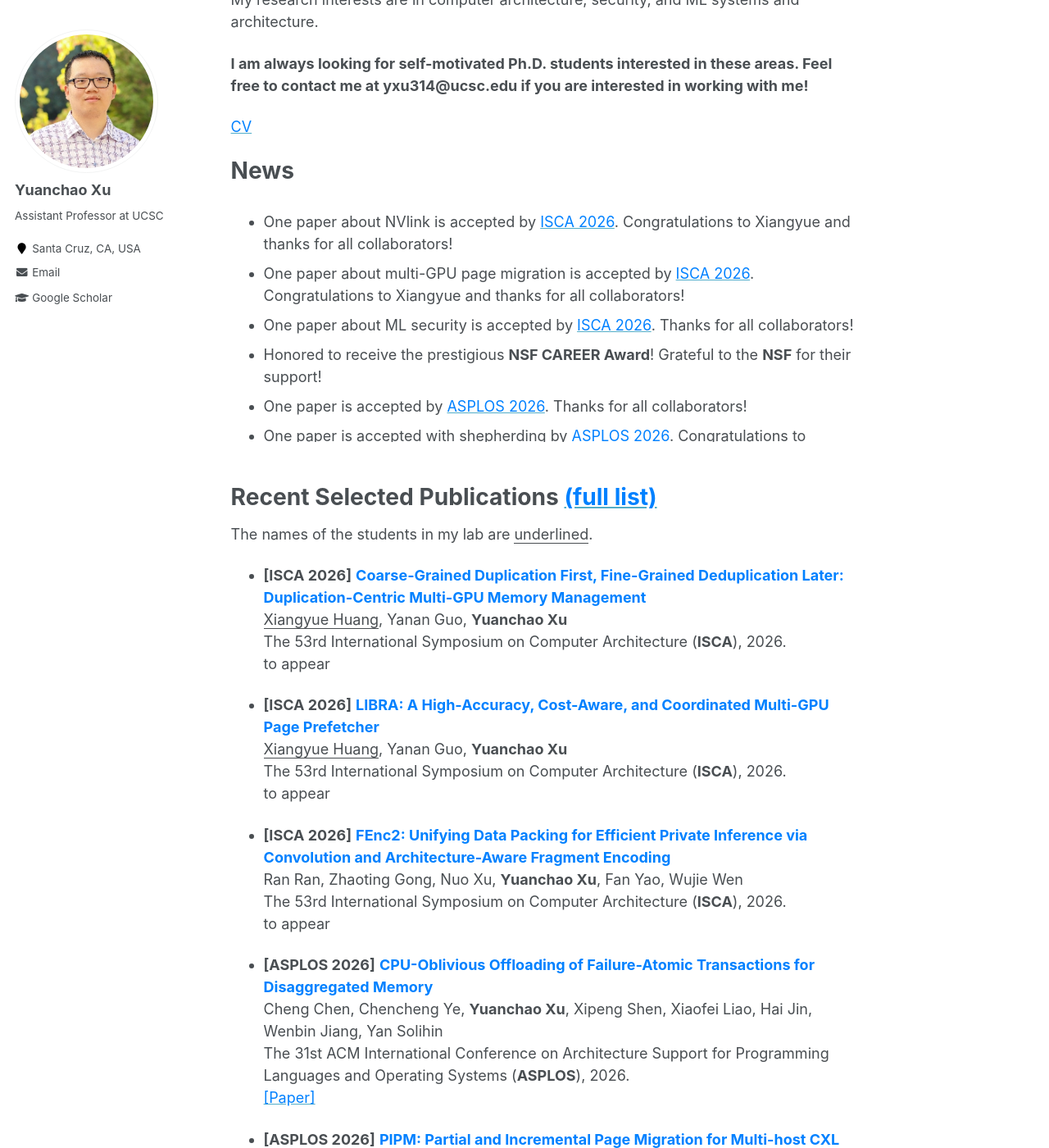
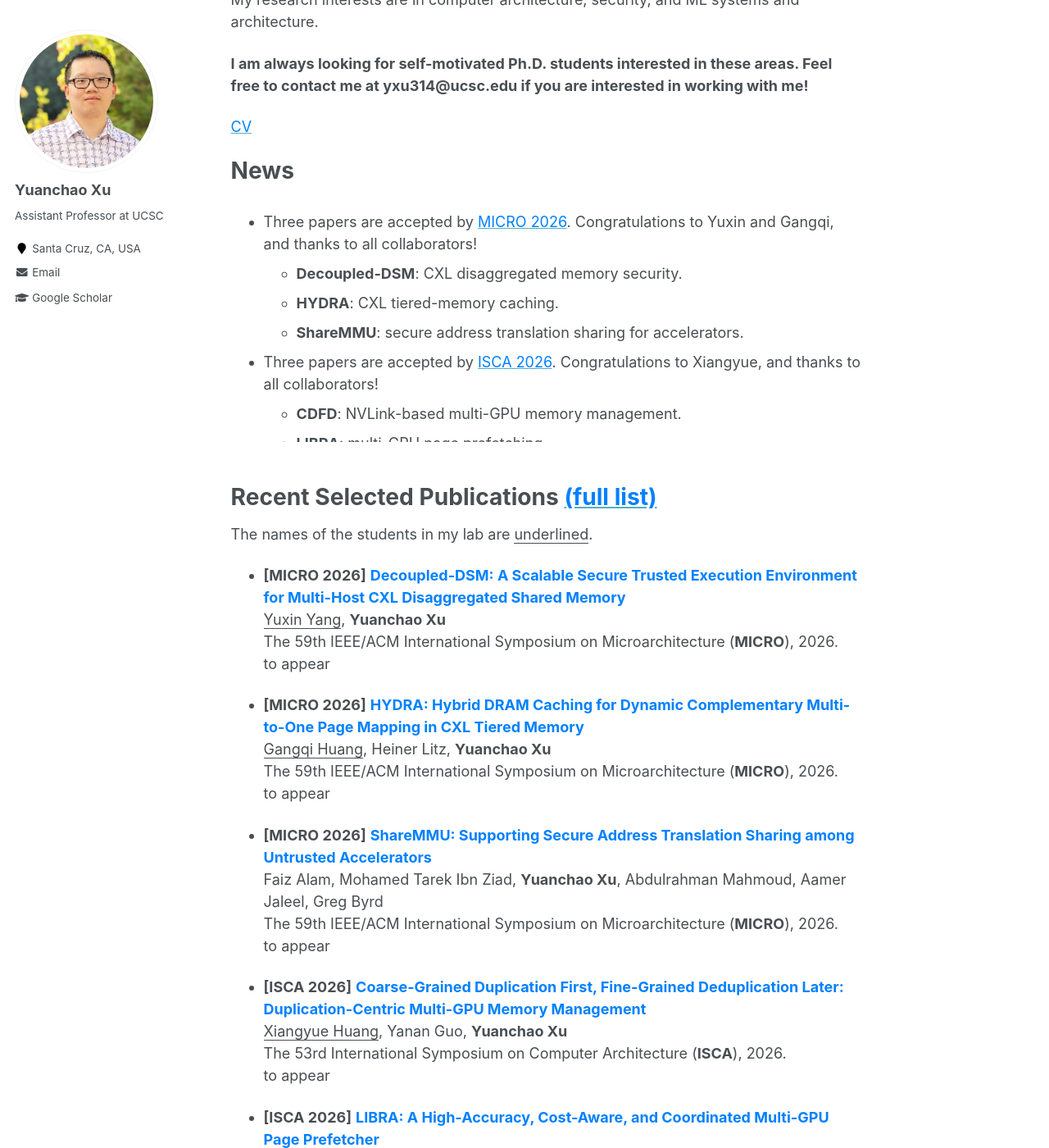
Before and after one commit to yuanchaoxu6/yuanchaoxu6.github.io, a Jekyll site: the page built from _pages/about.md, in a window 1280 px wide and 1400 px high, scrolled down 304 px. Shown: the whole window at 82% size. Built offline with Jekyll 4.4.1, drawn with Linux system fonts in a browser that asks for light colours.

Commit message:
update micro

```diff
--- a/_pages/about.md
+++ b/_pages/about.md
@@ -21,25 +21,49 @@ News
 =====
 
 <div markdown="1" style="width: 100%; height: 300px; overflow-y: scroll; margin: 0; padding: 0;">
-* One paper about NVlink is accepted by [<font color="#0081ff">ISCA 2026</font>](https://iscaconf.org/isca2026/). Congratulations to Xiangyue and thanks for all collaborators!
-* One paper about multi-GPU page migration is accepted by [<font color="#0081ff">ISCA 2026</font>](https://iscaconf.org/isca2026/). Congratulations to Xiangyue and thanks for all collaborators!
-* One paper about ML security is accepted by [<font color="#0081ff">ISCA 2026</font>](https://iscaconf.org/isca2026/). Thanks for all collaborators!
-* Honored to receive the prestigious **NSF CAREER Award**! Grateful to the **NSF** for their support! <br>
-* One paper is accepted by [<font color="#0081ff">ASPLOS 2026</font>](https://www.asplos-conference.org/asplos2026/). Thanks for all collaborators! <br>
-* One paper is accepted with shepherding by [<font color="#0081ff">ASPLOS 2026</font>](https://www.asplos-conference.org/asplos2026/). Congratulations to Gangqi! <br>
-* Two papers are accepted by [<font color="#0081ff">MICRO 2025</font>](https://microarch.org/micro58/). Congratulations to Chuanhan, Qizhong, and Xiangyue!
-* Our research about ML inference on serverless computing is accepted by [<font color="#0081ff">HPDC 2025</font>](https://hpdc.sci.utah.edu/2025/) <br>
-* Our research about ML inference on serverless computing is accepted by [<font color="#0081ff">SIGMETRICS 2025</font>](https://www.sigmetrics.org/sigmetrics2025/) <br>
-* Our research about disaggregated memory key-value stores is accepted by [<font color="#0081ff">VLDB 2025</font>](https://vldb.org/2025/). <br>
-Our research about system-on-chip security has been accepted by [<font color="#0081ff">DATE 2025</font>](https://www.date-conference.com/)
+
+* Three papers are accepted by [<font color="#0081ff">MICRO 2026</font>](https://www.microarch.org/micro59/). Congratulations to Yuxin and Gangqi, and thanks to all collaborators!
+  * **Decoupled-DSM**: CXL disaggregated memory security.
+  * **HYDRA**: CXL tiered-memory caching.
+  * **ShareMMU**: secure address translation sharing for accelerators.
+
+* Three papers are accepted by [<font color="#0081ff">ISCA 2026</font>](https://iscaconf.org/isca2026/). Congratulations to Xiangyue, and thanks to all collaborators!
+  * **CDFD**: NVLink-based multi-GPU memory management.
+  * **LIBRA**: multi-GPU page prefetching.
+  * **FEnc2**: efficient private inference.
+
+* Honored to receive the prestigious **NSF CAREER Award**! Grateful to the **NSF** for their support!
+
+* One paper is accepted by [<font color="#0081ff">ASPLOS 2026</font>](https://www.asplos-conference.org/asplos2026/). Thanks to all collaborators!
+
+* One paper is accepted by [<font color="#0081ff">ASPLOS 2026</font>](https://www.asplos-conference.org/asplos2026/) with shepherding. Congratulations to Gangqi, and thanks to all collaborators!
+
+* Two papers are accepted by [<font color="#0081ff">MICRO 2025</font>](https://microarch.org/micro58/). Congratulations to Chuanhan, Qizhong, and Xiangyue, and thanks to all collaborators!
+
+* Our research about ML inference on serverless computing is accepted by [<font color="#0081ff">HPDC 2025</font>](https://hpdc.sci.utah.edu/2025/).
+
+* Our research about ML inference on serverless computing is accepted by [<font color="#0081ff">SIGMETRICS 2025</font>](https://www.sigmetrics.org/sigmetrics2025/).
+
+* Our research about disaggregated-memory key-value stores is accepted by [<font color="#0081ff">VLDB 2025</font>](https://vldb.org/2025/).
+
+* Our research about system-on-chip security is accepted by [<font color="#0081ff">DATE 2025</font>](https://www.date-conference.com/).
+
 * Serving as the program committee for [<font color="#0081ff">ISCA 2025</font>](https://iscaconf.org/isca2025/).
-* Our research about ML inference on serverless computing has been accpeted by [<font color="#0081ff">HPDC 2024</font>](https://www.hpdc.org/2024/)
+
+* Our research about ML inference on serverless computing is accepted by [<font color="#0081ff">HPDC 2024</font>](https://www.hpdc.org/2024/).
+
 * Our research about system-on-chip security has been awarded by NSF. Thank you for your support, NSF!
+
 * Serving as the program committee for [<font color="#0081ff">MICRO 2024</font>](https://microarch.org/micro57/).
-* Received the 2024 [<font color="#0081ff">Outstanding Dissertation Award</font>](https://www.csc.ncsu.edu/academics/graduate/graduate_awards.php) from NCSU for my Ph.D. Thesis on "Data-Centric Architecture Support for Security".
+
+* Received the 2024 [<font color="#0081ff">Outstanding Dissertation Award</font>](https://www.csc.ncsu.edu/academics/graduate/graduate_awards.php) from NCSU for my Ph.D. thesis on "Data-Centric Architecture Support for Security".
+
 * Serving as the program committee for [<font color="#0081ff">ASPLOS 2025</font>](https://www.asplos-conference.org/asplos-2025-call-for-papers/).
-* Our research about trusted execution environments has been accepted by [<font color="#0081ff">HPCA 2024</font>](https://hpca-conf.org/2024/).
+
+* Our research about trusted execution environments is accepted by [<font color="#0081ff">HPCA 2024</font>](https://hpca-conf.org/2024/).
+
 * Serving as the Registration Chair for [<font color="#0081ff">ISCA 2023</font>](https://iscaconf.org/isca2023/). Please consider attending!
+
 </div>
 
 <br>
@@ -47,6 +71,21 @@ Our research about system-on-chip security has been accepted by [<font color="#0
 Recent Selected Publications [<font color="#0081ff">(full list)</font>](https://yuanchaoxu6.github.io/publications/)
 ======
 The names of the students in my lab are <ins>underlined</ins>.
+
+- **[MICRO 2026]** **<font color="#0081ff">Decoupled-DSM: A Scalable Secure Trusted Execution Environment for Multi-Host CXL Disaggregated Shared Memory</font>**
+  <ins>Yuxin Yang</ins>, **Yuanchao Xu**
+  The 59th IEEE/ACM International Symposium on Microarchitecture (**MICRO**), 2026.
+  to appear
+
+- **[MICRO 2026]** **<font color="#0081ff">HYDRA: Hybrid DRAM Caching for Dynamic Complementary Multi-to-One Page Mapping in CXL Tiered Memory</font>**
+  <ins>Gangqi Huang</ins>, Heiner Litz, **Yuanchao Xu**
+  The 59th IEEE/ACM International Symposium on Microarchitecture (**MICRO**), 2026.
+  to appear
+
+- **[MICRO 2026]** **<font color="#0081ff">ShareMMU: Supporting Secure Address Translation Sharing among Untrusted Accelerators</font>**
+  Faiz Alam, Mohamed Tarek Ibn Ziad, **Yuanchao Xu**, Abdulrahman Mahmoud, Aamer Jaleel, Greg Byrd
+  The 59th IEEE/ACM International Symposium on Microarchitecture (**MICRO**), 2026.
+  to appear
 
 - **[ISCA 2026]** **<font color="#0081ff">Coarse-Grained Duplication First, Fine-Grained Deduplication Later: Duplication-Centric Multi-GPU Memory Management</font>**
   <ins>Xiangyue Huang</ins>, Yanan Guo, **Yuanchao Xu**
```
Also changed, not shown: _pages/publications.md (+15 -0 lines).
